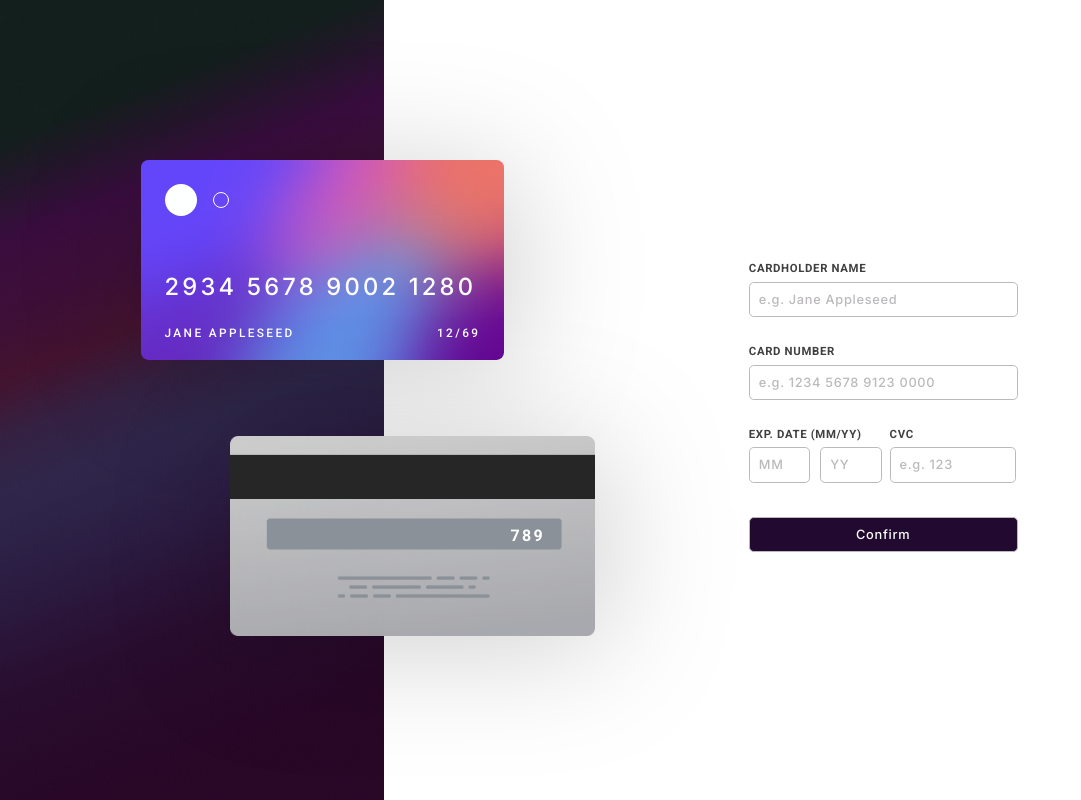
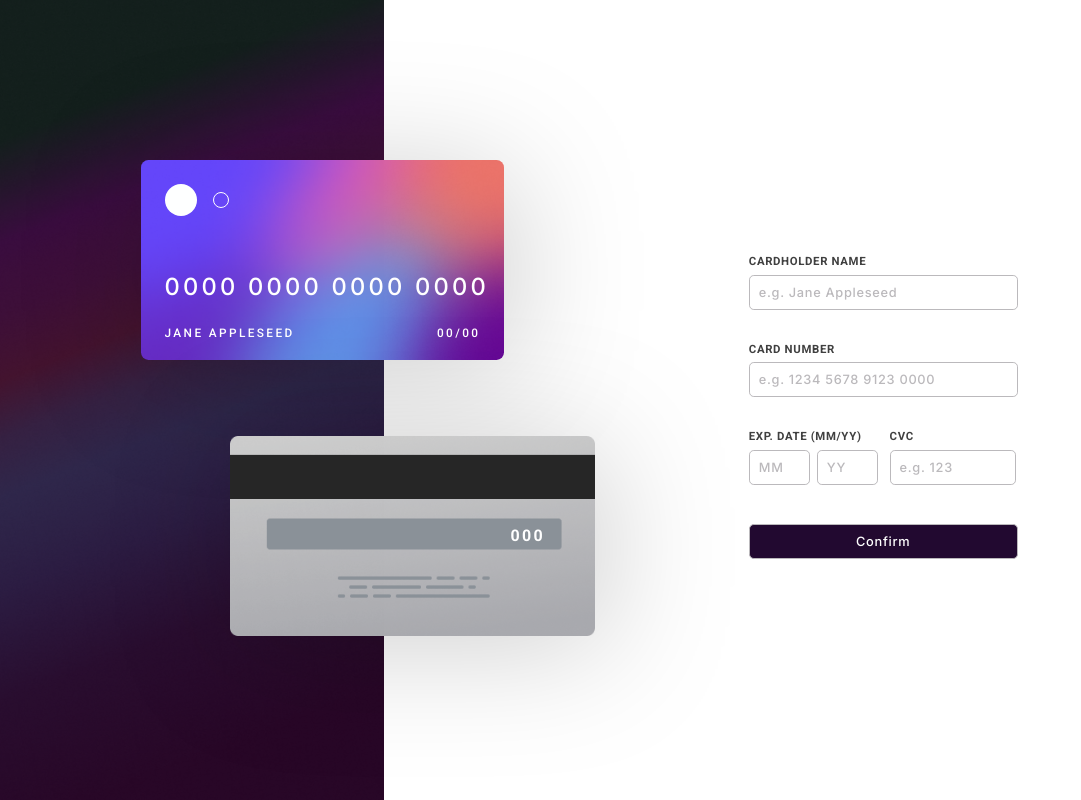
Before and after one commit to shobhit164/credit-card-generator, a React (Create React App) app: page / in a window 1280 px wide. Shown: the whole page, without its empty margins (0-1081 px from the left). Built offline with nearby package versions, Linux system fonts and the light colour scheme; a web font is replaced by a local one.

Commit message:
Added card details page with validation of required fields

```diff
--- a/src/components/CardCvcView.jsx
+++ b/src/components/CardCvcView.jsx
@@ -7,7 +7,7 @@ function CardCvcView() {
     <div className='back-side'>
 
         <img src= {CardBackView} alt = "Card back side" />
-        <p className='cvc'>789</p>
+        <p className='cvc'>000</p>
 
      </div>
   )
--- a/src/components/CardDetailsView.jsx
+++ b/src/components/CardDetailsView.jsx
@@ -9,9 +9,9 @@ function CardDetailsView() {
       <img src={CardFrontView} alt = "Card front side"/>
       <div className='disc-1'> </div>
       <div className='disc-2'> </div>
-      <p className='card-number'>2934 5678 9002 1280</p>
+      <p className='card-number'>0000 0000 0000 0000</p>
       <p className='card-holder-name'>JANE APPLESEED</p>
-      <p className='card-validity'>12/69</p>
+      <p className='card-validity'>00/00</p>
 
     </div>
 
--- a/src/components/CardInfoForm.jsx
+++ b/src/components/CardInfoForm.jsx
@@ -1,36 +1,55 @@
-import React from 'react'
+import React, { useState } from 'react'
 import "../styles/CardInfoForm.css"
 
+
 function CardInfoForm() {
+  let[ name, setName ] = useState('');
+  let[ cardNumber, setCardNumber ] = useState('');
+  let[ validUpto, setValidUpto ] = useState('');
+  let[ cvc, setCvc ] = useState('');
+  let[ error, setError ] = useState(false);
+
+ const handleSubmit = (e) => {
+    e.preventDefault();
+    if(name.length == 0 || cardNumber.length == 0 || validUpto.length == 0 || cvc.length == 0  ){
+      setError(true)
+    }
+  }
+
   return (
     <main>
-    <form className='info-form'>
+    <form className='info-form' onSubmit = {handleSubmit}>
       <fieldset>
         <legend>CARDHOLDER NAME</legend>
-        <input type= 'text' placeholder='e.g. Jane Appleseed' />
+        <input onChange = {e => setName(e.target.value)} type= 'text' name='name' placeholder='e.g. Jane Appleseed' autoComplete="current-password" />
+        {error && name.length <= 0 ? <p> Cardholder name required! </p> : "" }
         <p className='error'></p>
       </fieldset>
 
       <fieldset>
         <legend>CARD NUMBER</legend>
-        <input type='text' placeholder='e.g. 1234 5678 9123 0000' />
+        <input onChange = {e => setCardNumber(e.target.value)} type='text' name='number' placeholder='e.g. 1234 5678 9123 0000' autoComplete= "current-password" maxLength={16}/>
+        {error && cardNumber.length <= 0  ? <p> Card number required! </p> : "" }
         <p className='error'></p>
       </fieldset>
 
       <fieldset>
         <legend>EXP. DATE (MM/YY)</legend>
-        <input type='number' placeholder='MM' min={1} max={12} />
-        <input type='number' placeholder='YY' min={1} max={99} />
+        <input onChange = {e => setValidUpto(e.target.value)}  type='number' name= 'month' placeholder='MM' min={1} max={12} />
+        <input onChange = {e => setValidUpto(e.target.value)}  type='number' name= 'year' placeholder='YY' min={1} max={99} />
+        {error && validUpto.length <= 0 ? <p> Expiry date required!</p> : "" }
         <p className='error'></p>
       </fieldset>
 
       <fieldset>
         <legend>CVC</legend>
-        <input type='password' placeholder='e.g. 123' minLength={3} maxLength={3} />
+        <input onChange = {e => setCvc(e.target.value)}  type='password' name='cvc' placeholder='e.g. 123' minLength={3} maxLength={3} autoComplete= "current-password" />
+        {error && cvc.length <= 0 ? <p> CVC required!</p> : "" }
         <p className='error'></p>
       </fieldset>
 
-      <input type='button' value="Confirm"/>
+      <input type= 'submit' value= 'Confirm' />
+
     </form>
     </main>
   )
--- a/src/styles/CardInfoForm.css
+++ b/src/styles/CardInfoForm.css
@@ -39,14 +39,12 @@ form input {
     font-weight: 500;
     letter-spacing: 0.055vw;
     font-family: Inter;
-    /* margin : 2vh 0; */
-
 
 }
 
 form fieldset:nth-child(3) > input {
     width: 32%;
-    margin-right: 10px;
+    margin-right: 0.5208333333333334vw;
 }
 
 form fieldset:nth-child(3) {
@@ -64,7 +62,17 @@ input[type=submit], input[type=button] {
     margin-top: 1.3rem;
 }
 
+input[type=submit]:hover {
+    cursor: pointer;
+}
+
 ::placeholder {
     color: var(--var-placeholder);
     font-family: Inter;
 }
+
+form p {
+    color: red;
+    font-size: 1rem;
+    margin-top: 0.3rem;
+}
```
